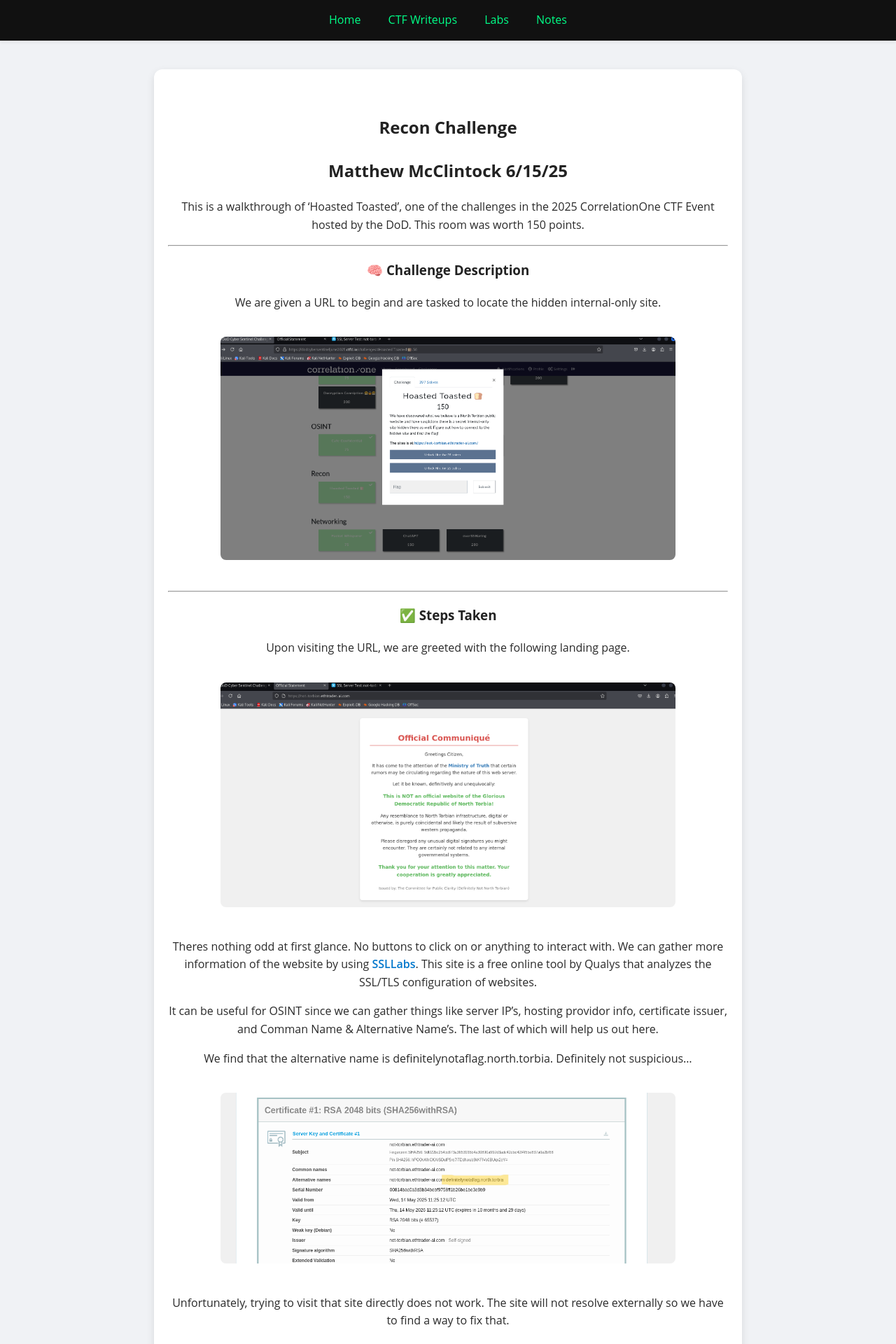
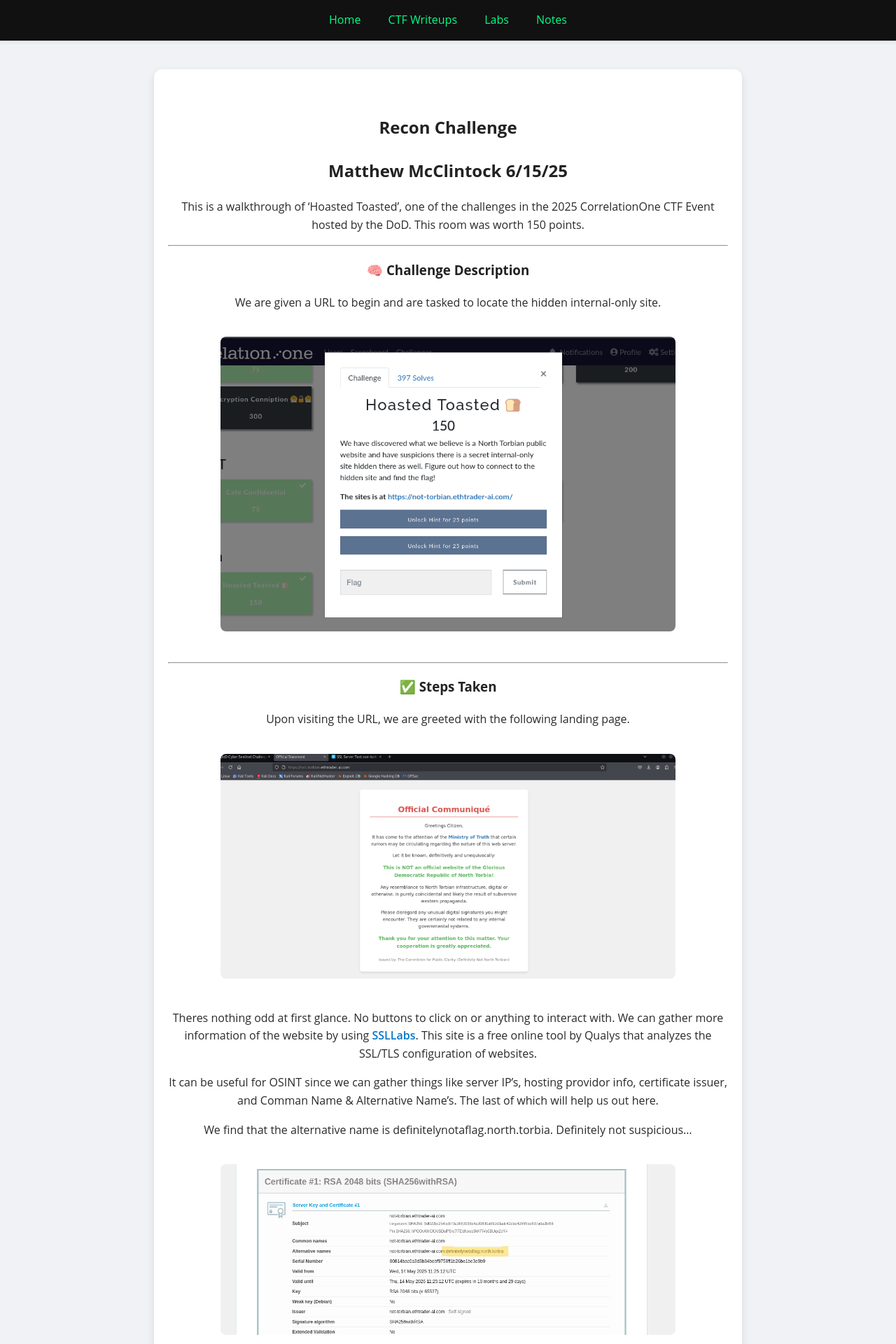
Before and after one commit to Matt-Hax/Matt-Hax.github.io, a Jekyll site: the page built from _ctf/CorrelationOne.md, in a window 1280 px wide. Shown: the top 1920 px of the page at 70% size. Built offline with Jekyll 4.4.1, drawn with Linux system fonts in a browser that asks for light colours.

Commit message:
Update CorrelationOne.md

```diff
--- a/_ctf/CorrelationOne.md
+++ b/_ctf/CorrelationOne.md
@@ -16,7 +16,7 @@ This room was worth 150 points.
 We are given a URL to begin and are tasked to locate the hidden internal-only site.
 
 <p align="center">
-  <img src="/assets/images/Hosted_Toasted.png" alt="The challenges initial description" width="650">
+  <img src="/assets/images/44.png" alt="The challenges initial description" width="650">
 </p>
 
 ---
```
